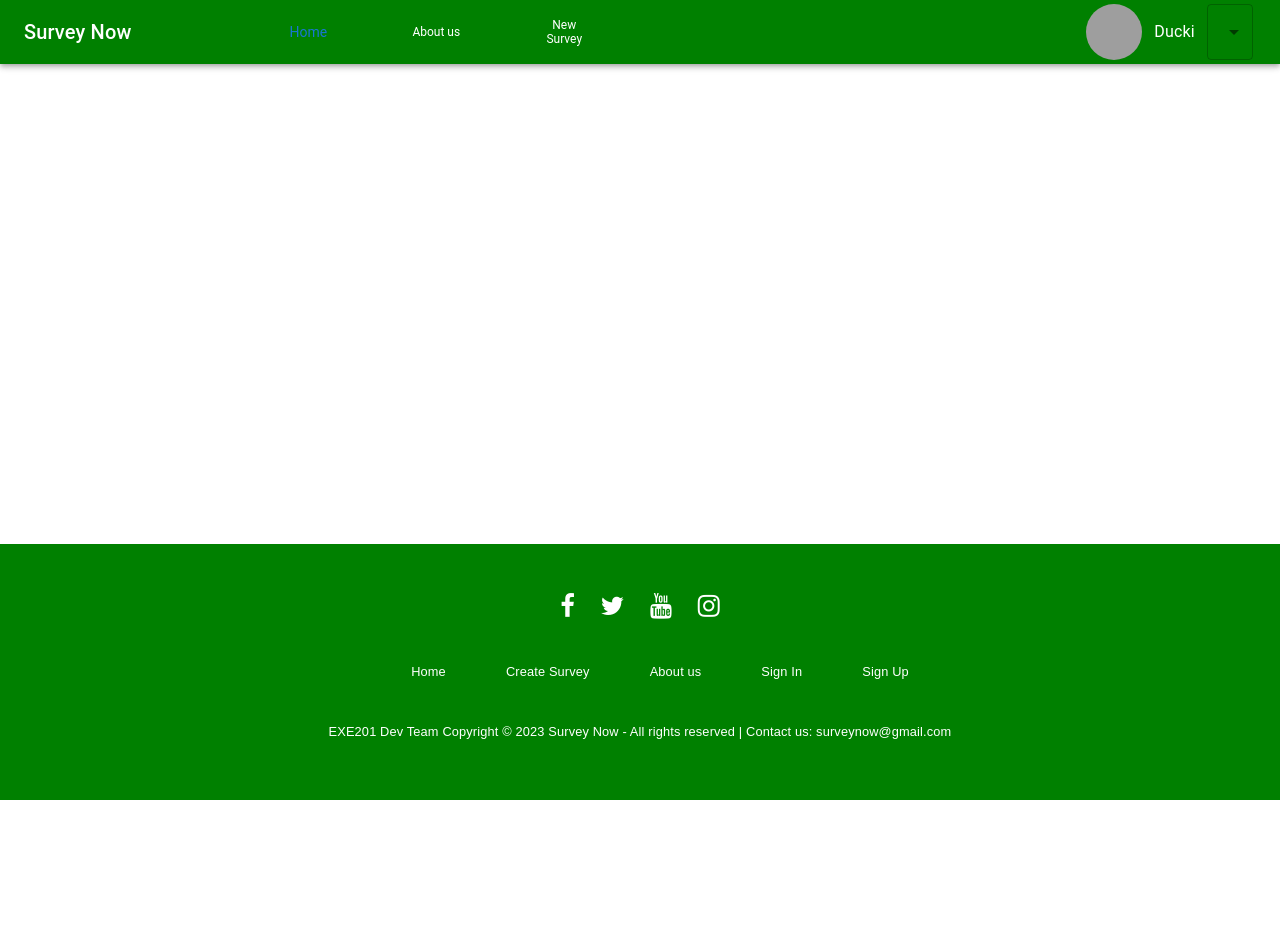
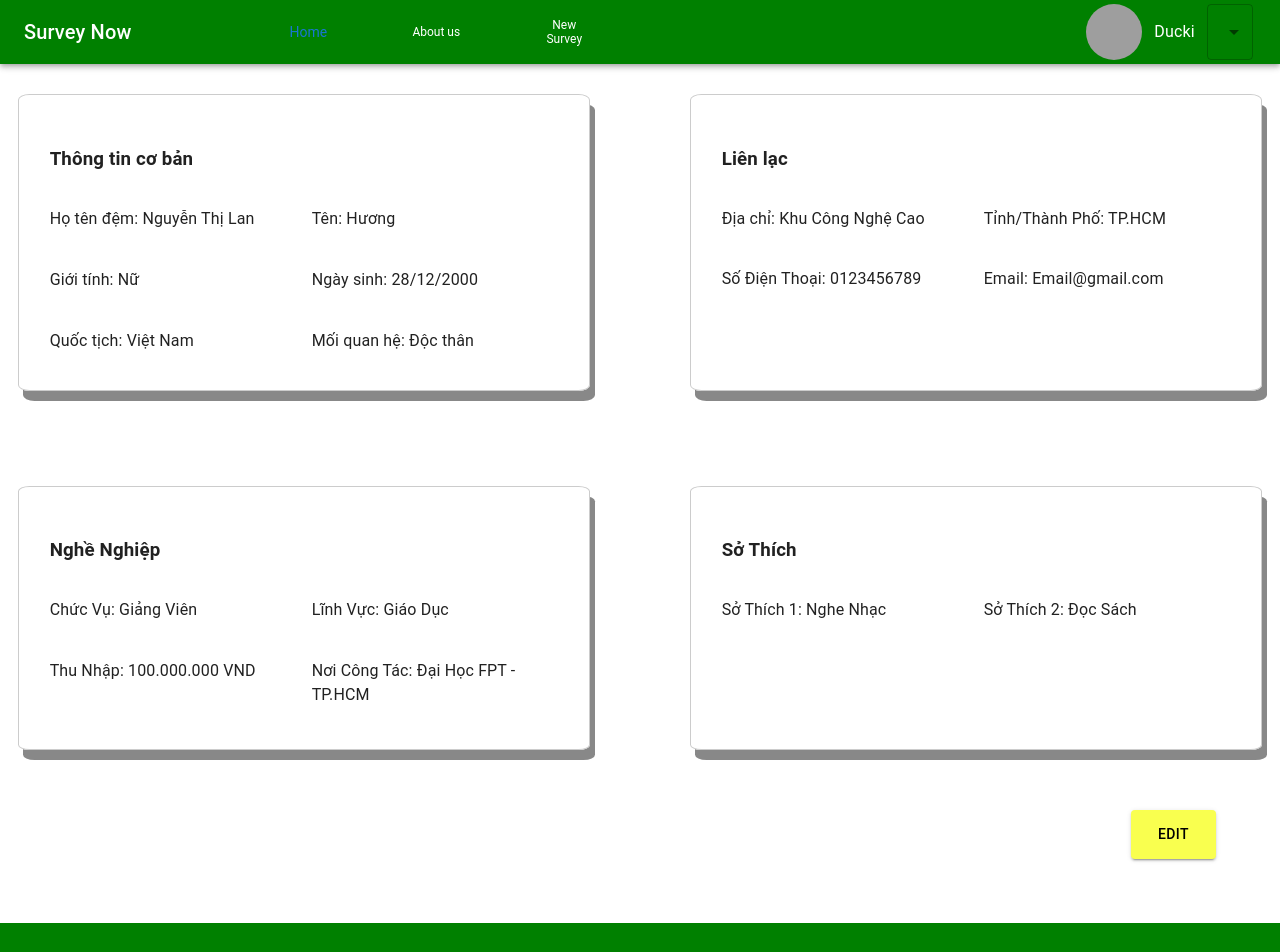
Before and after one commit to dattk2002/survey-now, a React (Create React App) app: page / in a window 1280 px wide. Shown: the top 952 px of the page. Before the commit the page ends 800 px from the top, so only its background shows below. Built offline with nearby package versions, Linux system fonts and the light colour scheme; grey boxes are pictures that could not be loaded.

Commit message:
Dat css header, content and button

```diff
--- a/src/App.css
+++ b/src/App.css
@@ -41,19 +41,35 @@
 .bot-nav {
   background-color: #282c34;
 }
-/* ------------------Navbar--------------------- */
+/* ------------------Content--------------------- */
+.content-container {
+  display: grid;
+  grid-template-columns: repeat(2, 1fr);
+  gap: 5%;
+
+}
+.column {
+  border: 1px solid #ccc;
+  padding: 5%;
+  box-shadow: 5px 10px #888888;
+  margin: 5% 3%;
+  border-radius: 2%;
+}
+
+.column h3 {
+  text-align: left;
+}
+
+.information {
+  display: grid;
+  grid-template-columns: repeat(2, 1fr);
+  gap: 3%;
+  text-align: left;
+
+}
+
 
 /* ------------------Footer--------------------- */
-/* #Footer {
-  position : absolute;
-   bottom : 0;
-   width: 100%;
-   height: 20%;
-   background-color: green;
-   padding: 1% 0  ;
-   margin-bottom: 0;
-} */
-
 body{
   margin:0;
   overflow-x:hidden;
@@ -64,10 +80,11 @@ body{
   padding:30px 0px;
   font-family: 'Play', sans-serif;
   text-align:center;
-  position: absolute;
+  /* position: absolute; */
   bottom: 0;
   width: 100%;
   height: 32%;
+  margin-top: 5%;
   }
 
 
@@ -119,3 +136,20 @@ body{
   margin:0% 3%;
   }
   }
+
+  /* ------------------Button--------------------- */
+  .button-container {
+    margin: 5% 5% 0 0;
+    text-align: right;
+  }
+
+  .button-container .btn-edit {
+    padding: 1%;
+    width: 7%;
+    background-color: #F9FF4F;
+    color: black;
+  }
+  .button-container .btn-edit :hover{
+    color: white;
+    background-color: green;
+  }
--- a/src/App.js
+++ b/src/App.js
@@ -1,8 +1,9 @@
 
 import './App.css';
 import Header from './components/Header';
-// import NavBar from './components/NavBar';
+import Content from './components/Content';
 import Footer from './components/Footer';
+import ButtonEdit from './components/ButtonEdit';
 import CssBaseline from '@mui/material/CssBaseline';
 
 function App() {
@@ -10,10 +11,8 @@ function App() {
     <div className="App">
       <CssBaseline />
       <Header />
-      {/* <NavBar /> */}
-      {/* <main>
-        Your page content goes here
-      </main> */}
+      <Content />
+      <ButtonEdit />
       <Footer />
     </div>
   );
--- /dev/null
+++ b/src/components/ButtonEdit.js
@@ -0,0 +1,14 @@
+import React from 'react'
+import { Button } from '@mui/material'
+
+const ButtonEdit = () => {
+  return (
+    <div className='button-container'>
+        <Button variant="contained" color="success" className='btn-edit'>
+        Edit
+      </Button>
+    </div>
+  )
+}
+
+export default ButtonEdit
--- /dev/null
+++ b/src/components/Content.js
@@ -0,0 +1,49 @@
+import React from "react";
+import Button from "@mui/material/Button";
+
+const Content = () => {
+  return (
+    <div className="content-container">
+      <div class="column">
+        <h3>Thông tin cơ bản</h3>
+        <div className="information">
+          <p>Họ tên đệm: Nguyễn Thị Lan</p>
+          <p>Tên: Hương</p>
+          <p>Giới tính: Nữ</p>
+          <p>Ngày sinh: 28/12/2000</p>
+          <p>Quốc tịch: Việt Nam</p>
+          <p>Mối quan hệ: Độc thân</p>
+        </div>
+      </div>
+
+      <div class="column">
+        <h3>Liên lạc</h3>
+        <div className="information">
+          <p>Địa chỉ: Khu Công Nghệ Cao</p>
+          <p>Tỉnh/Thành Phố: TP.HCM</p>
+          <p>Số Điện Thoại: 0123456789</p>
+          <p>Email: Email@gmail.com</p>
+        </div>
+      </div>
+      <div class="column">
+        <h3>Nghề Nghiệp</h3>
+        <div className="information">
+          <p>Chức Vụ: Giảng Viên</p>
+          <p>Lĩnh Vực: Giáo Dục</p>
+          <p>Thu Nhập: 100.000.000 VND</p>
+          <p>Nơi Công Tác: Đại Học FPT - TP.HCM</p>
+        </div>
+      </div>
+      <div class="column">
+        <h3>Sở Thích</h3>
+        <div className="information">
+          <p>Sở Thích 1: Nghe Nhạc</p>
+          <p>Sở Thích 2: Đọc Sách</p>
+        </div>
+      </div>
+    </div>
+
+  );
+};
+
+export default Content;
--- a/src/components/Header.js
+++ b/src/components/Header.js
@@ -33,7 +33,13 @@ const CustomAvatar = styled(Avatar)`
 
 const CustomFormControl = styled(FormControl)`
   margin-left: 1%;
+  border: none;
+
 `;
+
+// const CustomFormControl:hover = styled(FormControl)`
+// margin-left: 1%;
+// `;
 
 const Header = () => {
   const [value, setValue] = React.useState(0);
@@ -65,7 +71,7 @@ const Header = () => {
           sx={{ width: 56, height: 56 }}
         />
         <Typography variant="h7">Ducki</Typography>
-        <CustomFormControl variant="outlined" sx={{ backgroundColor: 'transparent' }}>
+        <CustomFormControl variant="outlined" sx={{  }}>
         <InputLabel id="dropdown-label"></InputLabel>
         <Select
           labelId="dropdown-label"
```
Also changed, not shown: src/components/NavBar.js (deleted, +0 -15 lines).
